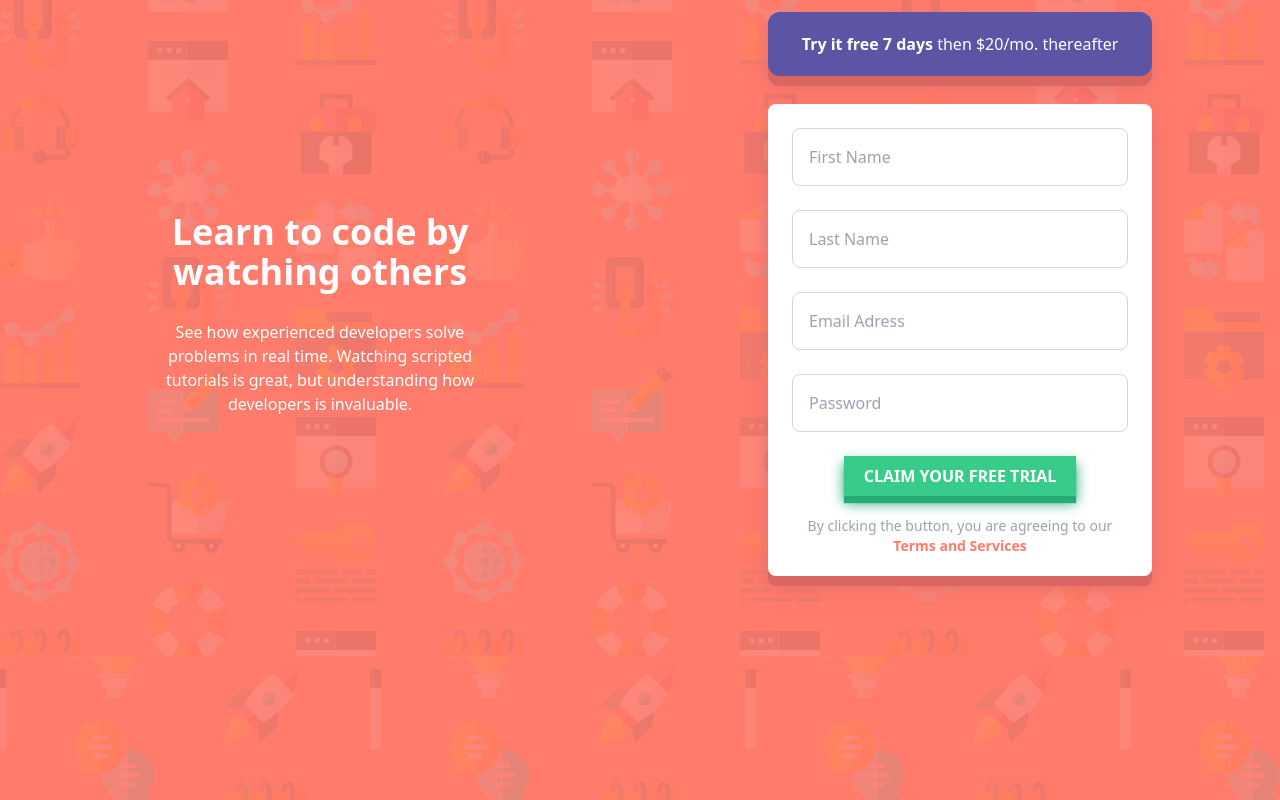
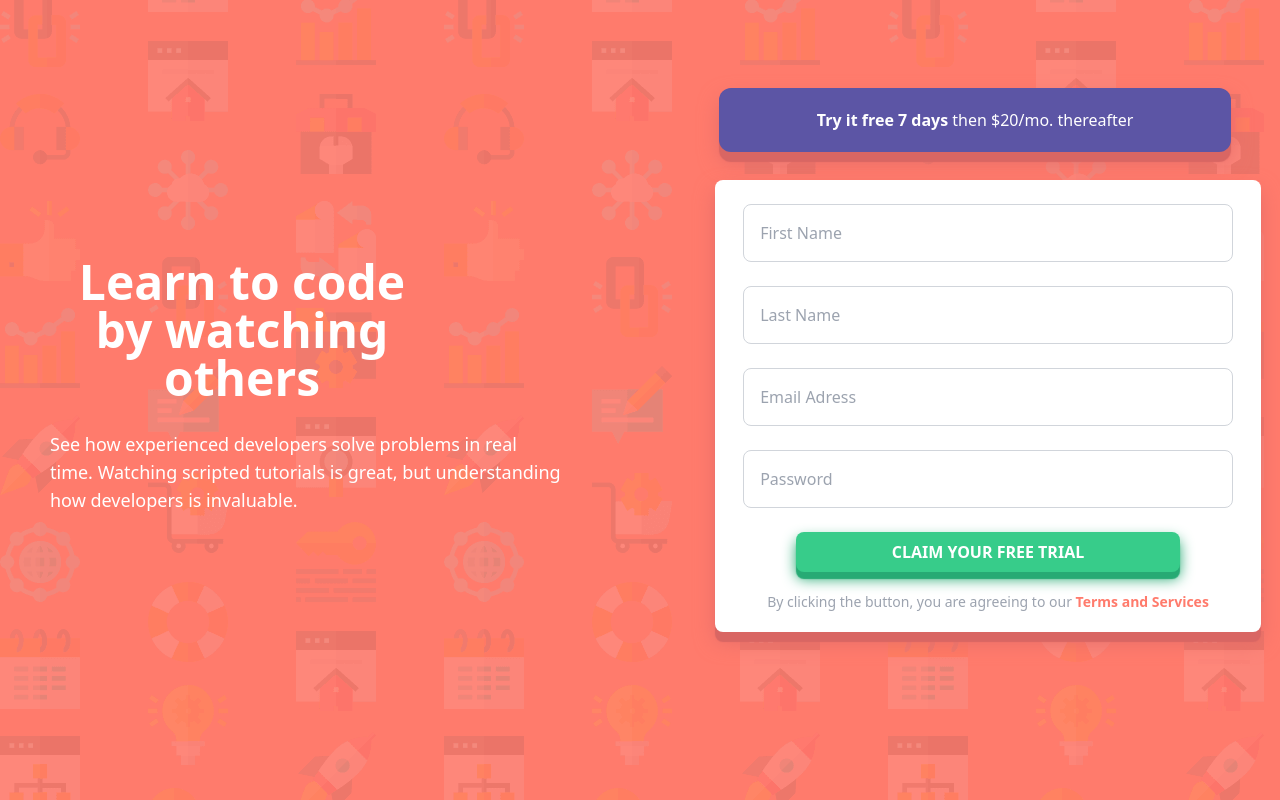
Before and after one commit to gabriel-raamos/sign-up-form, a React (Vite) app: page / in a window 1280 px wide. Built offline with nearby package versions, Linux system fonts and the light colour scheme.

Commit message:
made it better for desktop

```diff
--- a/src/App.tsx
+++ b/src/App.tsx
@@ -3,33 +3,33 @@ import Form from "./components/Form/Form";
 
 export default function App() {
   return (
-    <section className="bg-mobile md:bg-desktop bg-softPink bg-repeat h-full md:grid md:grid-cols-2 pt-24 md:pt-0" >
+    <section className="bg-mobile md:bg-desktop bg-softPink bg-repeat h-full md:h-screen md:grid md:grid-cols-2 pt-24 md:pt-0" >
 
-      <div className="text-white flex justify-center items-center" >
+      <section className="text-white flex justify-center items-center" >
 
         <div className="text-center" >
-          <h1 className="text-4xl font-bold md:max-w-sm">
+          <h1 className="text-4xl font-bold md:max-w-sm md:text-5xl">
             Learn to code by watching others
           </h1>
 
-          <p className="max-w-xs py-7 ml-5 text-center md:ml-8">
+          <p className="max-w-lg py-7 mx-7 text-center md:text-left md:ml-0 md:text-lg">
             See how experienced developers solve problems in real time.
             Watching scripted tutorials is great, but understanding how
             developers is invaluable.
           </p>
         </div>
 
-      </div>
+      </section>
 
-      <div className="md:flex md:justify-center md:text-center">
+      <section className="md:flex md:justify-center md:items-center">
 
-        <div>
+        <div className="" >
           <BlueCard />
 
           <Form />
         </div>
 
-      </div>
+      </section>
 
     </section>
   )
--- a/src/components/BlueCard/BlueCard.tsx
+++ b/src/components/BlueCard/BlueCard.tsx
@@ -1,6 +1,6 @@
 export default function BlueCard() {
     return (
-        <div className="bg-blueCard p-5 mx-7 md:m-auto md:my-3 rounded-xl text-white text-center boxshadow md:max-w-sm" >
+        <div className="bg-blueCard p-5 mx-7 md:mx-8 rounded-xl text-white text-center boxshadow md:max-w-lg md:w-full" >
             <h3>
                 <b>Try it free 7 days</b> then $20/mo. thereafter
             </h3>
--- a/src/components/Form/Form.tsx
+++ b/src/components/Form/Form.tsx
@@ -18,7 +18,7 @@ export default function Form() {
     }
 
     return (
-        <div className="bg-white rounded-lg md:px-0 m-7 mb-20 boxshadow flex justify-center max-w-sm" >
+        <div className="bg-white rounded-lg md:px-0 m-7 mb-20 boxshadow flex justify-center max-w-sm md:max-w-3xl md:w-full" >
 
             <form onSubmit={onSave} >
 
@@ -56,7 +56,7 @@ export default function Form() {
 
                 <div className="flex justify-center" >
                     <button
-                        className="bg-submitGreen hover:bg-submitSoftGreen duration-300 boxshadowinput text-white p-2 px-5 mb-5 font-bold">
+                        className="bg-submitGreen hover:bg-submitSoftGreen duration-300 boxshadowinput text-white p-2 px-5 mb-5 font-bold md:max-w-sm md:w-full rounded-lg">
                         CLAIM YOUR FREE TRIAL
                     </button>
                 </div>
--- a/src/components/TextField/TextField.tsx
+++ b/src/components/TextField/TextField.tsx
@@ -17,7 +17,7 @@ export default function TextField({ obrigatorio, valor, placeholder, tipo, whenC
     }
 
     return (
-        <section className="m-6 p-4 rounded-lg bg-white border border-gray-300 text-gray-600 flex" >
+        <section className="m-6 md:mx-0 p-4 rounded-lg bg-white border border-gray-300 text-gray-600 flex" >
             <input
                     required={obrigatorio == true}
                     value={valor}
```
